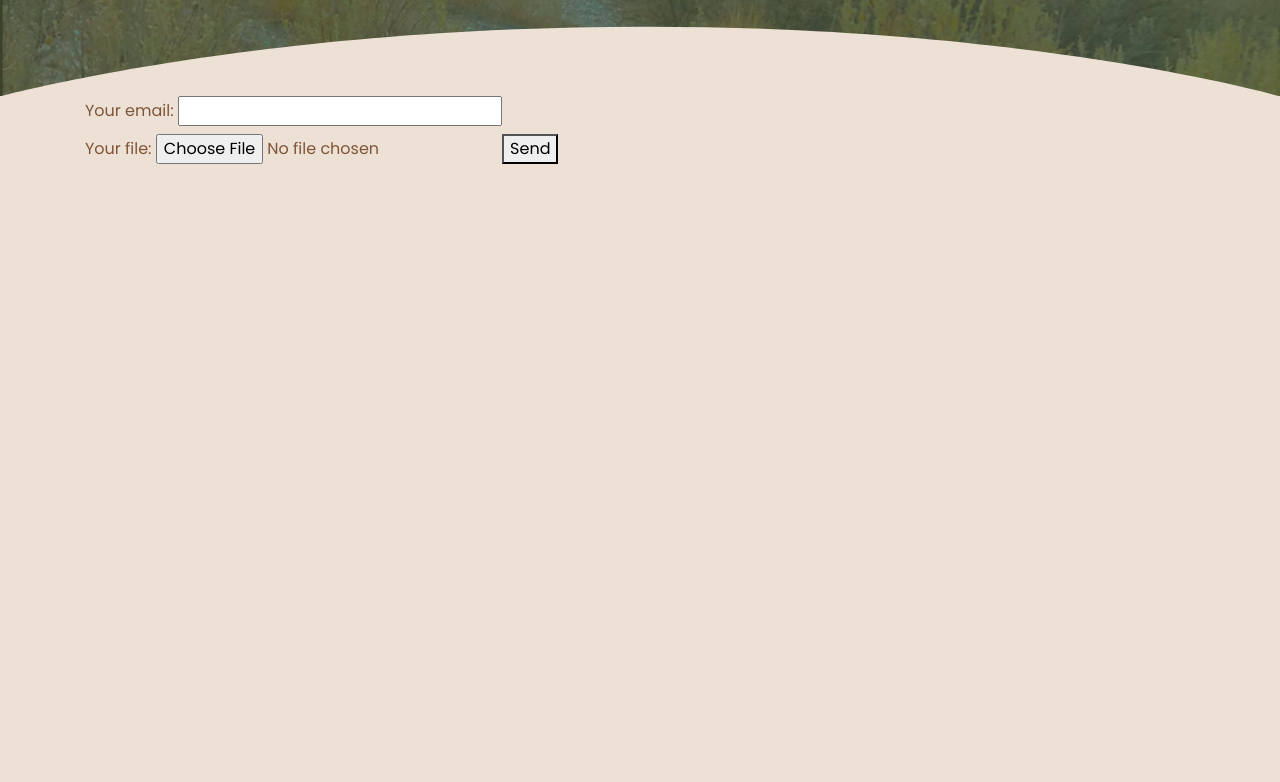
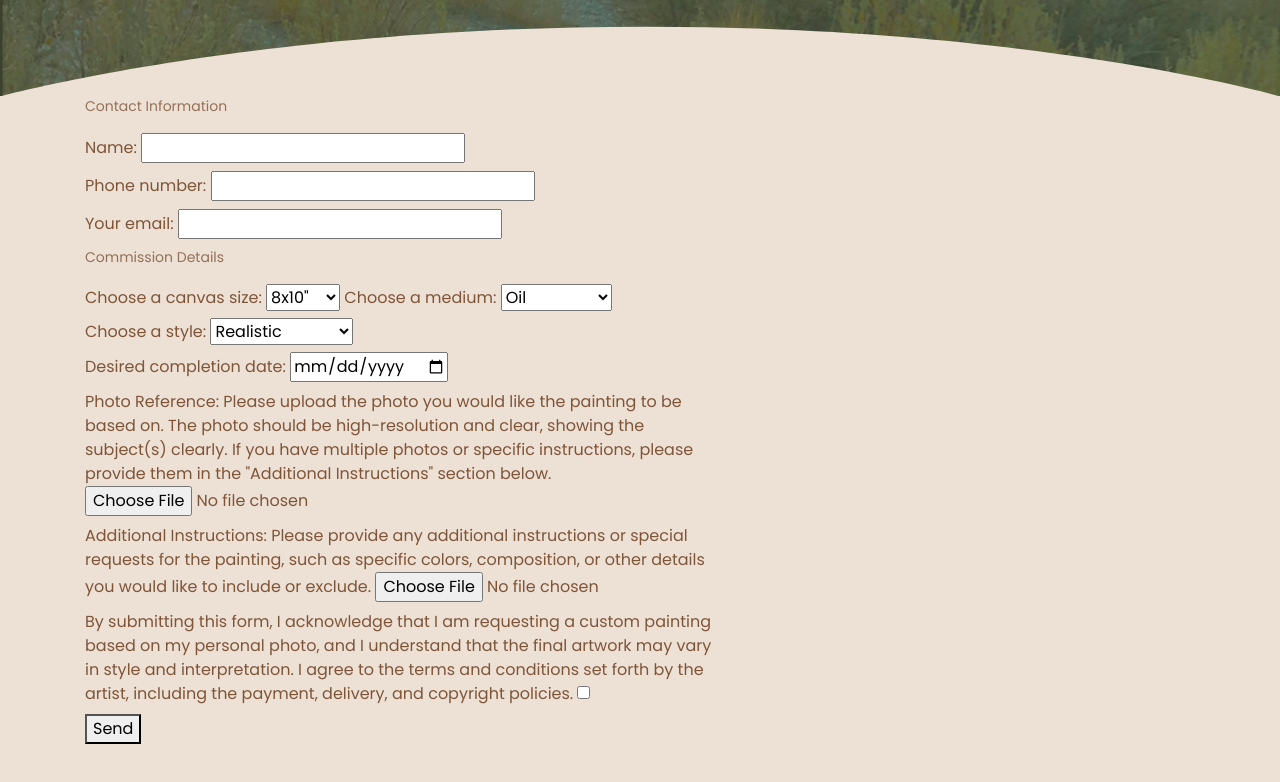
Before and after one commit to gigi193/PeacefulWilderness, a website: page commission.html in a window 1280 px wide. Shown: the part 704-1486 px from the top of the page. Before the commit the page ends 956 px from the top, so only its background shows below. Drawn offline with Linux system fonts and the light colour scheme.

Commit message:
Update commission.html

```diff
--- a/commission.html
+++ b/commission.html
@@ -65,14 +65,72 @@
                     method="POST"
                     enctype="multipart/form-data"
                     >
+                    <p>Contact Information</p>
+                    <label>
+                        Name:
+                    <input type="text" name="text">
+                    </label>
+
+                    <label>
+                        Phone number:
+                    <input type="number" name="number">
+                    </label>
+
                     <label>
                     Your email:
                     <input type="email" name="email">
                     </label>
+
+                    <p>Commission Details</p>
+
+                    <label for="canvas">Choose a canvas size:</label>
+                    <select id="canvas" name="canvas">
+                        <option value="8x10">8x10"</option>
+                        <option value="11x14">11x14"</option>
+                        <option value="12x16">12x16"</option>
+                        <option value="16x20">16x20"</option>
+                        <option value="18x24">18x24"</option>
+                        <option value="24x36">24x36"</option>
+                    </select>
+
+                    <label for="medium">Choose a medium:</label>
+                    <select id="medium" name="medium">
+                        <option value="oil">Oil</option>
+                        <option value="Acrylic">Acrylic</option>
+                        <option value="Watercolor">Watercolor</option>
+                        <option value="pencil">Pencil</option>
+                        <option value="pastel">Pastel</option>
+                    </select>
+
+                    <label for="style">Choose a style:</label>
+                    <select id="style" name="style">
+                        <option value="Realistic">Realistic</option>
+                        <option value="Impressionistic">Impressionistic</option>
+                        <option value="Abstract">Abstract</option>
+                    </select>
+
                     <label>
-                    Your file:
-                    <input type="file" name="upload">
+                        Desired completion date:
+                        <input type="date" name="date">
                     </label>
+
+                    <label>
+                        Photo Reference:
+                        Please upload the photo you would like the painting to be based on. The photo should be high-resolution and clear, showing the subject(s) clearly. If you have multiple photos or specific instructions, please provide them in the "Additional Instructions" section below.
+                        <input type="file" name="upload">
+                    </label>
+
+                    <label>
+                        Additional Instructions:
+                        Please provide any additional instructions or special requests for the painting, such as specific colors, composition, or other details you would like to include or exclude.
+                        <input type="file" name="upload">
+                    </label>
+
+                    <label>
+                        By submitting this form, I acknowledge that I am requesting a custom painting based on my personal photo, and I understand that the final artwork may vary in style and interpretation. I agree to the terms and conditions set forth by the artist, including the payment, delivery, and copyright policies.
+                        <input type="checkbox" name="checkbox">
+                    </label>
+
                     <button type="submit">Send</button>
                     </form>
                 </div>
```
